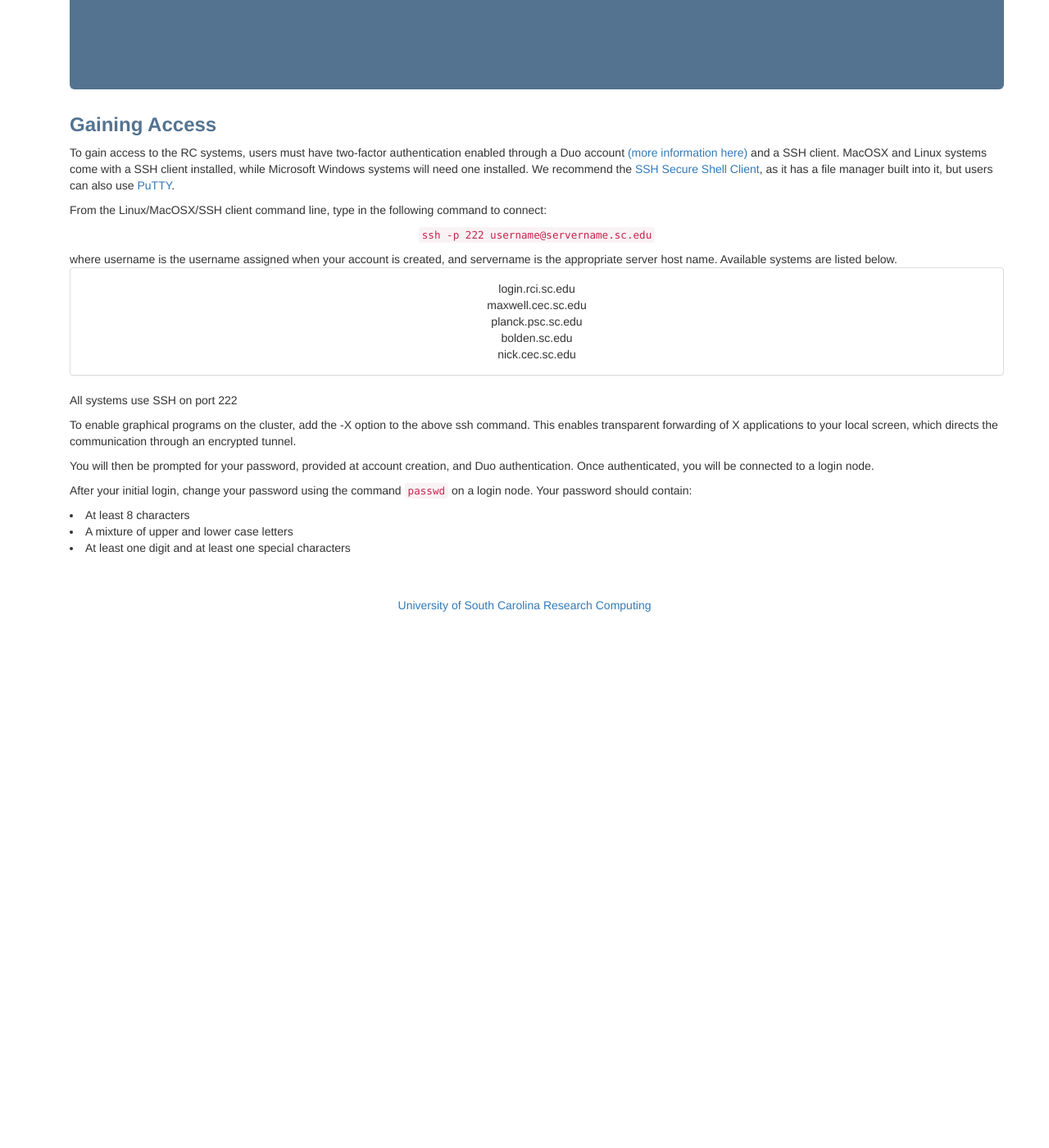
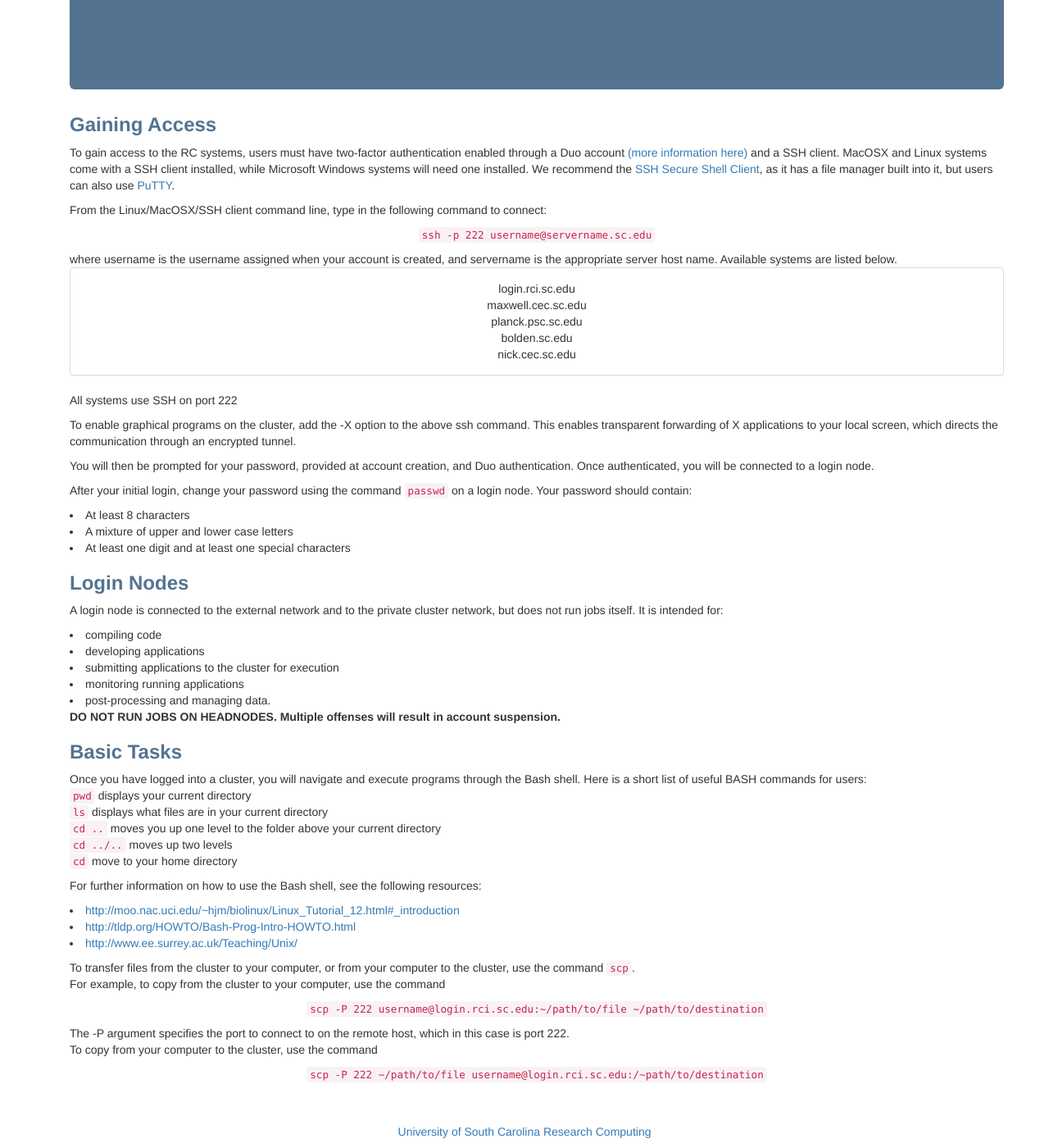
Before and after one commit to aholdeman/malab-test, a Jekyll site: the page built from sys-tutorial/getting-started.html, in a window 1280 px wide and 1400 px high, scrolled down 262 px. Shown: the whole window at 82% size. Built offline with Jekyll 4.4.1, drawn with Linux system fonts in a browser that asks for light colours; before the commit the page ends 1020 px from its top, so only the background shows below that.

Commit message:
Finished content for gettting started

```diff
--- a/sys-tutorial/getting-started.html
+++ b/sys-tutorial/getting-started.html
@@ -11,9 +11,12 @@ title: Getting Started
         <h3 style="color:#537391;"><strong>Gaining Access</strong></h3>
         <p>
             To gain access to the RC systems, users must have two-factor authentication enabled through a Duo account
-        <a href="https://sc.edu/about/offices_and_divisions/division_of_information_technology/security/sc_technologies/mfa.php">(more information here)</a>
-        and a SSH client. MacOSX and Linux systems come with a SSH client installed, while Microsoft Windows systems will need one installed.
-        We recommend the <a href="https://ccm.net/download/download-1423-ssh-secure-shell-windows">SSH Secure Shell Client</a>,
+            <a href="https://sc.edu/about/offices_and_divisions/division_of_information_technology/security/sc_technologies/mfa.php">(more
+                information here)</a>
+            and a SSH client. MacOSX and Linux systems come with a SSH client installed, while Microsoft Windows systems
+            will need one installed.
+            We recommend the <a href="https://ccm.net/download/download-1423-ssh-secure-shell-windows">SSH Secure Shell
+            Client</a>,
             as it has a file manager built into it, but users can also use
             <a href="https://www.putty.org/">PuTTY</a>.
         </p>
@@ -21,7 +24,8 @@ title: Getting Started
             From the Linux/MacOSX/SSH client command line, type in the following command to connect:
             <br/>
         <p style="text-align: center;"><code>ssh -p 222 username@servername.sc.edu</code></p>
-        where username is the username assigned when your account is created, and servername is the appropriate server host name. Available systems are listed below.
+        where username is the username assigned when your account is created, and servername is the appropriate server
+        host name. Available systems are listed below.
         <div class="panel panel-default" style="text-align: center">
             <div class="panel-body">
                 login.rci.sc.edu
@@ -39,17 +43,71 @@ title: Getting Started
         </p>
         <p>
             To enable graphical programs on the cluster, add the -X option to the above ssh command.
-        This enables transparent forwarding of X applications to your local screen, which directs the communication through an encrypted tunnel.
+            This enables transparent forwarding of X applications to your local screen, which directs the communication
+            through an encrypted tunnel.
         </p>
         <p>
             You will then be prompted for your password, provided at account creation, and Duo authentication.
             Once authenticated, you will be connected to a login node.
         </p>
         <p>
-        After your initial login, change your password using the command <code>passwd</code> on a login node. Your password should contain:
+            After your initial login, change your password using the command <code>passwd</code> on a login node. Your
+            password should contain:
         <li>At least 8 characters</li>
         <li>A mixture of upper and lower case letters</li>
         <li>At least one digit and at least one special characters</li>
         </p>
     </div>
+
+    <div>
+        <h3 style="color:#537391;"><strong>Login Nodes</strong></h3>
+        <p>
+            A login node is connected to the external network and to the private cluster network, but does not run jobs
+            itself. It is intended for:
+
+        <li>compiling code</li>
+        <li>developing applications</li>
+        <li>submitting applications to the cluster for execution</li>
+        <li>monitoring running applications</li>
+        <li>post-processing and managing data.</li>
+        <p><strong>DO NOT RUN JOBS ON HEADNODES. Multiple offenses will result in account suspension.</strong></p>
+        </p>
     </div>
+
+    <div>
+        <h3 style="color:#537391;"><strong>Basic Tasks</strong></h3>
+        <p>
+            Once you have logged into a cluster, you will navigate and execute programs through the Bash shell. Here is
+            a short list of useful BASH commands for users:
+            <br/>
+            <code>pwd</code> displays your current directory
+            <br/>
+            <code>ls</code> displays what files are in your current directory
+            <br/>
+            <code>cd ..</code> moves you up one level to the folder above your current directory
+            <br/>
+            <code>cd ../..</code> moves up two levels
+            <br/>
+            <code>cd</code> move to your home directory
+        </p>
+
+        <p>
+            For further information on how to use the Bash shell, see the following resources:
+            <li><a href="http://moo.nac.uci.edu/~hjm/biolinux/Linux_Tutorial_12.html#_introduction">http://moo.nac.uci.edu/~hjm/biolinux/Linux_Tutorial_12.html#_introduction</a></li>
+            <li><a href="http://tldp.org/HOWTO/Bash-Prog-Intro-HOWTO.html">http://tldp.org/HOWTO/Bash-Prog-Intro-HOWTO.html</a></li>
+            <li><a href="http://www.ee.surrey.ac.uk/Teaching/Unix/">http://www.ee.surrey.ac.uk/Teaching/Unix/</a></li>
+        </p>
+    </div>
+    <div>
+        To transfer files from the cluster to your computer, or from your computer to the cluster, use the command <code>scp</code>.
+
+        <p>For example, to copy from the cluster to your computer, use the command</p>
+
+        <p style="text-align: center;"><code>scp -P 222 username@login.rci.sc.edu:~/path/to/file ~/path/to/destination</code></p>
+        The -P argument specifies the port to connect to on the remote host, which in this case is port 222.
+
+        <p>To copy from your computer to the cluster, use the command</p>
+
+        <p style="text-align: center;"><code>scp -P 222 ~/path/to/file  username@login.rci.sc.edu:/~path/to/destination</code></p>
+    </div>
+</div>
```
Lines whose indentation alone changed are shown as unchanged.
